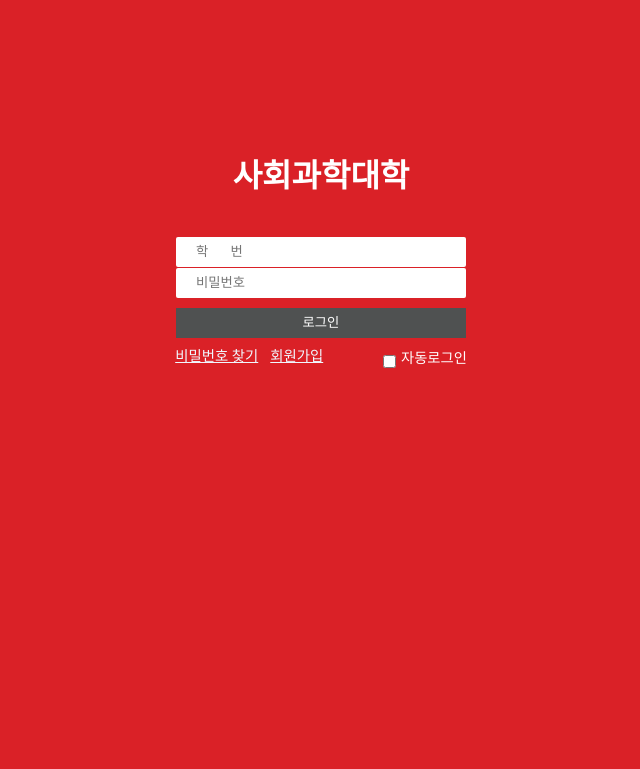
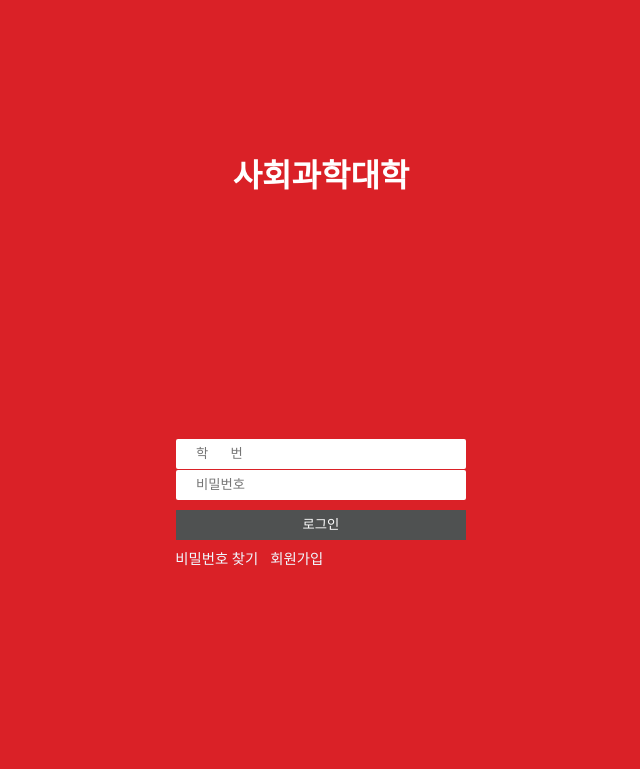
Before and after one commit to YoonShinWoong/SocioRoom, a Django app: page /accounts/login/ in a window 1280 px wide. Shown: the top 769 px of the page, without its empty margins (319-959 px from the left). Run offline with Django 3.2, Linux system fonts and the light colour scheme; some libraries are stand-ins or nearby versions.

Commit message:
200403 2130

```diff
--- a/accounts/templates/accounts/login.html
+++ b/accounts/templates/accounts/login.html
@@ -23,10 +23,9 @@
                 <button class="sign_btn">로그인</button>
                 <!-- <input type="button" value="로그인" class="sign_btn"> -->
                 <div>
-                    <label for="auto_signin"><input type="checkbox" name="auto_signin" id="auto_signin" ><a style="font-size: 1.1em;">자동로그인</a></label>
                     <a style="font-size:0.2em" ><br/></a>
-                    <a style="color:aliceblue; font-size:0.9em;" href="{% url 'password_reset' %}">비밀번호 찾기</a> &nbsp;
-                    <a style="color:aliceblue; font-size:0.9em;" href="{% url 'signup' %}">회원가입</a>
+                    <a style="color:aliceblue; font-size:0.9em; text-decoration:none;" href="{% url 'password_reset' %}">비밀번호 찾기</a> &nbsp;
+                    <a style="color:aliceblue; font-size:0.9em; text-decoration:none;" href="{% url 'signup' %}">회원가입</a>
                 </div>
             </form>
         </section>
--- a/accounts/templates/accounts/password_reset_confirm.html
+++ b/accounts/templates/accounts/password_reset_confirm.html
@@ -22,8 +22,8 @@
                 {{ form.as_p }}
                 <button type="submit" class="sign_btn">암호 재설정</button>
             </form>
-            <a style="color:aliceblue; font-size:0.9em;" href="{% url 'login' %}">로그인</a> &nbsp;
-            <a style="color:aliceblue; font-size:0.9em;" href="{% url 'signup' %}">회원가입</a> &nbsp;
+            <a style="color:aliceblue; font-size:0.9em; text-decoration:none;" href="{% url 'login' %}">로그인</a> &nbsp;
+            <a style="color:aliceblue; font-size:0.9em; text-decoration:none;" href="{% url 'signup' %}">회원가입</a> &nbsp;
 
         </section>
     </main>
--- a/accounts/templates/accounts/password_reset_form.html
+++ b/accounts/templates/accounts/password_reset_form.html
@@ -22,8 +22,8 @@
                 {{ form.as_p }}
                 <button type="submit" class="sign_btn">암호 재설정 메일 발송</button>
             </form>
-            <a style="color:aliceblue; font-size:0.9em;" href="{% url 'login' %}">로그인</a> &nbsp;
-            <a style="color:aliceblue; font-size:0.9em;" href="{% url 'signup' %}">회원가입</a> &nbsp;
+            <a style="color:aliceblue; font-size:0.9em; text-decoration:none;" href="{% url 'login' %}">로그인</a> &nbsp;
+            <a style="color:aliceblue; font-size:0.9em; text-decoration:none;" href="{% url 'signup' %}">회원가입</a> &nbsp;
 
         </section>
     </main>
--- a/accounts/templates/accounts/signup.html
+++ b/accounts/templates/accounts/signup.html
@@ -43,7 +43,7 @@
                     <!-- <input type="button" value="회원가입" class="sign_btn"> -->
                 </div>
             </form>
-            <a style="color:aliceblue; font-size:1em;" href="{% url 'login' %}">로그인</a>
+            <a style="color:aliceblue; font-size:1em;text-decoration:none;" href="{% url 'login' %}">로그인</a>
         </section>
     </main>
 </body>
--- a/accounts/views.py
+++ b/accounts/views.py
@@ -20,7 +20,6 @@ from django.core.mail import EmailMessage
 from django.utils.encoding import force_bytes, force_text
 from .tokens import account_activation_token
 
-# Create your views here.
 def signup(request):
     # 포스트 방식으로 들어오면
     if request.method == 'POST':
@@ -69,10 +68,11 @@ def signup(request):
                 msg = mail_to + " 주소로 인증 메일을 발송하였습니다. " + "인증 후 이용해주세요."
                 return render(request, 'reservation/home.html', {'msg':msg, 'notices':notices, 'losts':losts, 'proportion':proportion})
             else:
-                msg = mail_to + "의 이메일로 인증한 학번 게정이 존재합니다. 비밀번호 재설정을 이용해주세요"
+                msg = mail_to + "의 이메일로 인증한 학번 계정이 존재합니다. 비밀번호 재설정을 이용해주세요"
                 return render(request, 'accounts/login.html', {'msg':msg})
     # 포스트 방식 아니면 페이지 띄우기
     return render(request, 'accounts/signup.html')
+
 
 # 메일확인
 def confirm(request):
--- a/reservation/views.py
+++ b/reservation/views.py
@@ -189,5 +189,5 @@ def myreservation(request):
     now_time = datetime.now()
     now = now_time.hour + (now_time.minute / 60)
     reservations = Reservation.objects.all()
-    reservation_list = reservations.filter(Q(user=request.user.username, room_date__gte=today) | Q(user=request.user.username, room_date=today, room_finish_time__gte = now))
+    reservation_list = reservations.filter(Q(user=request.user.username, room_date__gt=today) | Q(user=request.user.username, room_date=today, room_finish_time__gte = now))
     return render(request, 'reservation/myreservation.html',{'reservation_list':reservation_list})
--- a/socioRoom/wsgi.py
+++ b/socioRoom/wsgi.py
@@ -8,9 +8,10 @@ https://docs.djangoproject.com/en/3.0/howto/deployment/wsgi/
 """
 
 import os
+import sys
 
 from django.core.wsgi import get_wsgi_application
 
+sys.path.append('C:/Apache24/htdocs/socioRoom')
 os.environ.setdefault('DJANGO_SETTINGS_MODULE', 'socioRoom.settings')
-
 application = get_wsgi_application()
--- a/static/reservation/main.css
+++ b/static/reservation/main.css
@@ -245,6 +245,14 @@ main>#main_post>.main_post_item li:hover{
     cursor: pointer;
 }
 
+@media (min-width: 700px){
+    main{
+        height: 68vh;
+    }
+    footer{
+        display: fixed;
+    }
+}
 @media (max-width: 700px){
     main>#main_post{
         display: block;
```
Also changed, not shown: reservation/static/reservation/main.css (+8 -0 lines), reservation/templates/reservation/home.html (+8 -1 lines).
